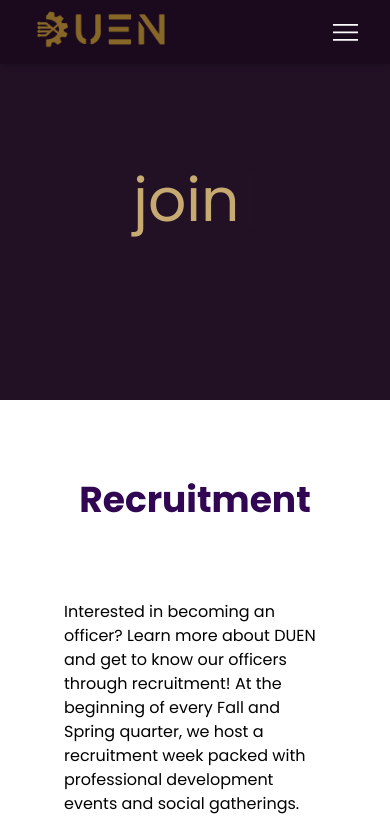
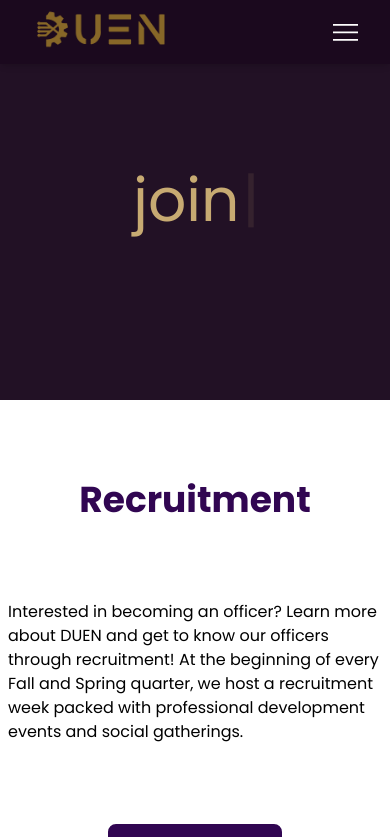
Before and after one commit to timnka/duen, a Next.js app: page /join in a window 390 px wide. Shown: the top 837 px of the page. Built offline with nearby package versions, Linux system fonts and the light colour scheme.

Commit message:
refactored join page

```diff
--- a/src/app/about/page.tsx
+++ b/src/app/about/page.tsx
@@ -12,11 +12,12 @@ export const metadata: Metadata = {
     title: 'DUEN - About',
     description: '',
 }
-
+/*
+*/
 export default function About() {
 
     return (
-        <main className="flex flex-col items-center">
+        <main className="flex flex-col items-center ">
             {/* 'about' Banner */}
             <Banner word="about"></Banner>
 
--- a/src/app/about/pillar.tsx
+++ b/src/app/about/pillar.tsx
@@ -18,7 +18,7 @@ const Pillar: React.FC<PillarType> = ({ num, name, description, imagePath, image
             <div className="w-full xl:w-1/2 flex flex-col py-20 lg:py-10 justify-center">
                 <div className="px-28 xl:px-12">
                     <div className="text-3xl xl:text-4xl flex pb-8 md:pb-3 lg:pb-8 items-center">
-                        <p className="max-h-min min-w-[55px] text-duen-gold-300 font-bold bg-duen-purple-200 px-4 py-1.5 rounded-md flex justify-center">{num}</p>
+                        <p className="max-h-min min-w-[55px] text-duen-gold-300 font-bold bg-duen-purple-200 px-4 py-1.5 flex justify-center">{num}</p>
                         <p className="text-duen-purple-300 font-bold pl-5">{name}</p>
                     </div>
                     <p className="text-base">{description}</p>
--- a/src/app/join/page.tsx
+++ b/src/app/join/page.tsx
@@ -17,7 +17,7 @@ export default function Join() {
     return (
         <div className="flex flex-col min-h-fit">
             <Banner word="join"></Banner>
-            <div className="w-full flex flex-col items-center px-16 md:px-32 lg:px-64">
+            <div className="w-full flex flex-col items-center px-2 md:px-32 lg:px-64">
                 <p className="text-4xl md:text-5xl lg:text-6xl font-bold text-purple py-20">{recruitment.title}</p>
                 <p className="pb-20">{recruitment.description}</p>
 
```
